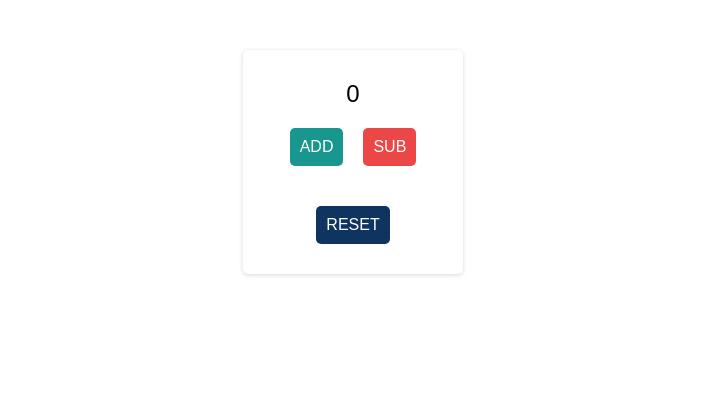
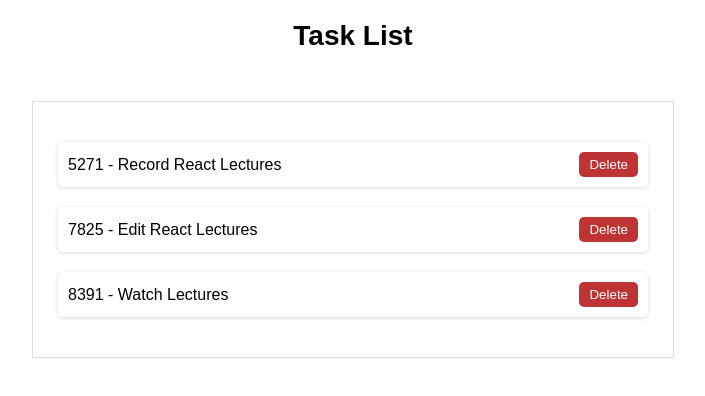
Before and after one commit to Jv2350/React-Practice, a React (Create React App) app in the folder 5_state-management-basics/: page / in a window 1280 px wide. Shown: the top 396 px of the page, without its empty margins (287-992 px from the left). Built offline with nearby package versions, Linux system fonts and the light colour scheme.

Commit message:
handle array state management with useState hook

```diff
--- a/5_state-management-basics/src/App.css
+++ b/5_state-management-basics/src/App.css
@@ -2,38 +2,113 @@
   text-align: center;
 }
 
-.box {
-  max-width: 200px;
-  margin: 50px auto;
-  border-radius: 5px;
-  box-shadow: rgba(0, 0, 0, 0.16) 0px 1px 4px;
-  padding: 10px;
+a {
+  text-decoration: none;
+  color: #000000;
 }
 
-p {
-  margin-top: 20px;
-  font-size: 24px;
+h1 {
+  font-size: 28px;
   text-align: center;
+  margin: 20px;
 }
 
-button {
+header {
+  display: flex;
+  justify-content: space-between;
+  align-items: center;
+  height: 50px;
+  align-items: center;
+  max-width: 1000px;
+  margin: auto;
+  border-bottom: 1px solid #d7d7d7;
+  font-size: 18px;
+  padding: 0px 10px;
+}
+
+img {
+  max-width: 40px;
+}
+
+ul {
+  max-width: 600px;
+  margin: 50px auto;
+  padding: 20px;
+  box-shadow: rgba(0, 0, 0, 0.02) 0px 1px 3px 0px,
+    rgba(27, 31, 35, 0.15) 0px 0px 0px 1px;
+}
+
+li {
+  font: 16px;
+  list-style: none;
+  margin: 20px 5px;
+  box-shadow: rgba(0, 0, 0, 0.16) 0px 1px 4px;
+  border-radius: 5px;
   padding: 10px;
-  margin: 20px 10px;
-  font-size: 16px;
-  color: #ffffff;
+  display: flex;
+  justify-content: space-between;
+  align-items: center;
+}
+
+li.completed {
+  box-shadow: rgb(62, 150, 0) 0px 1px 4px;
+}
+
+li.incomplete {
+  box-shadow: rgba(135, 20, 0, 0.689) 0px 1px 4px;
+}
+
+button.delete {
   border: 0px;
   border-radius: 5px;
+  background-color: #be3434;
+  color: #ffffff;
+  padding: 5px 10px;
   cursor: pointer;
 }
 
-button.add {
-  background-color: #18978f;
+button.trigger {
+  border: 0px;
+  border-radius: 5px;
+  background-color: #0f3460;
+  color: #ffffff;
+  padding: 5px 10px;
+  cursor: pointer;
 }
 
-button.sub {
-  background-color: #eb4747;
+.box {
+  width: 400px;
+  margin: 20px auto;
+  box-shadow: rgba(0, 0, 0, 0.16) 0px 1px 4px;
+  padding: 20px 5px;
+  border: 0px;
+  border-radius: 5px;
 }
 
-button.reset {
-  background-color: #0f3460;
+.box.success {
+  background-color: #baffbf;
 }
+
+.box.alert {
+  background-color: #ffb4b4;
+}
+
+.box.warning {
+  background-color: #ffdeb4;
+}
+
+.box p {
+  margin: 10px;
+}
+
+.box p.title {
+  font-size: 20px;
+}
+
+.box p.description {
+  font-size: 14px;
+}
+
+.hidden {
+  display: none;
+}
--- a/5_state-management-basics/src/App.js
+++ b/5_state-management-basics/src/App.js
@@ -2,36 +2,31 @@ import { useState } from "react";
 import "./App.css";
 
 function App() {
-  const [count, setCount] = useState(0);
+  const [tasks, setTasks] = useState([
+    { id: 5271, name: "Record React Lectures", completed: true },
+    { id: 7825, name: "Edit React Lectures", completed: false },
+    { id: 8391, name: "Watch Lectures", completed: false },
+  ]);
 
-  function handleAdd() {
-    setCount((count) => count + 1);
-    setCount((count) => count + 1);
-    setCount((count) => count + 1);
-  }
-
-  function handleSub() {
-    setCount(count - 1);
-  }
-
-  function handleReset() {
-    setCount(0);
+  function handleDelete(id) {
+    setTasks(tasks.filter((task) => task.id !== id));
   }
 
   return (
     <div className="App">
-      <div className="box">
-        <p>{count}</p>
-        <button onClick={handleAdd} className="add">
-          ADD
-        </button>
-        <button onClick={handleSub} className="sub">
-          SUB
-        </button>
-        <button onClick={handleReset} className="reset">
-          RESET
-        </button>
-      </div>
+      <h1>Task List</h1>
+      <ul>
+        {tasks.map((task) => (
+          <li key={task.id}>
+            <span>
+              {task.id} - {task.name}
+            </span>
+            <button onClick={() => handleDelete(task.id)} className="delete">
+              Delete
+            </button>
+          </li>
+        ))}
+      </ul>
     </div>
   );
 }
```
